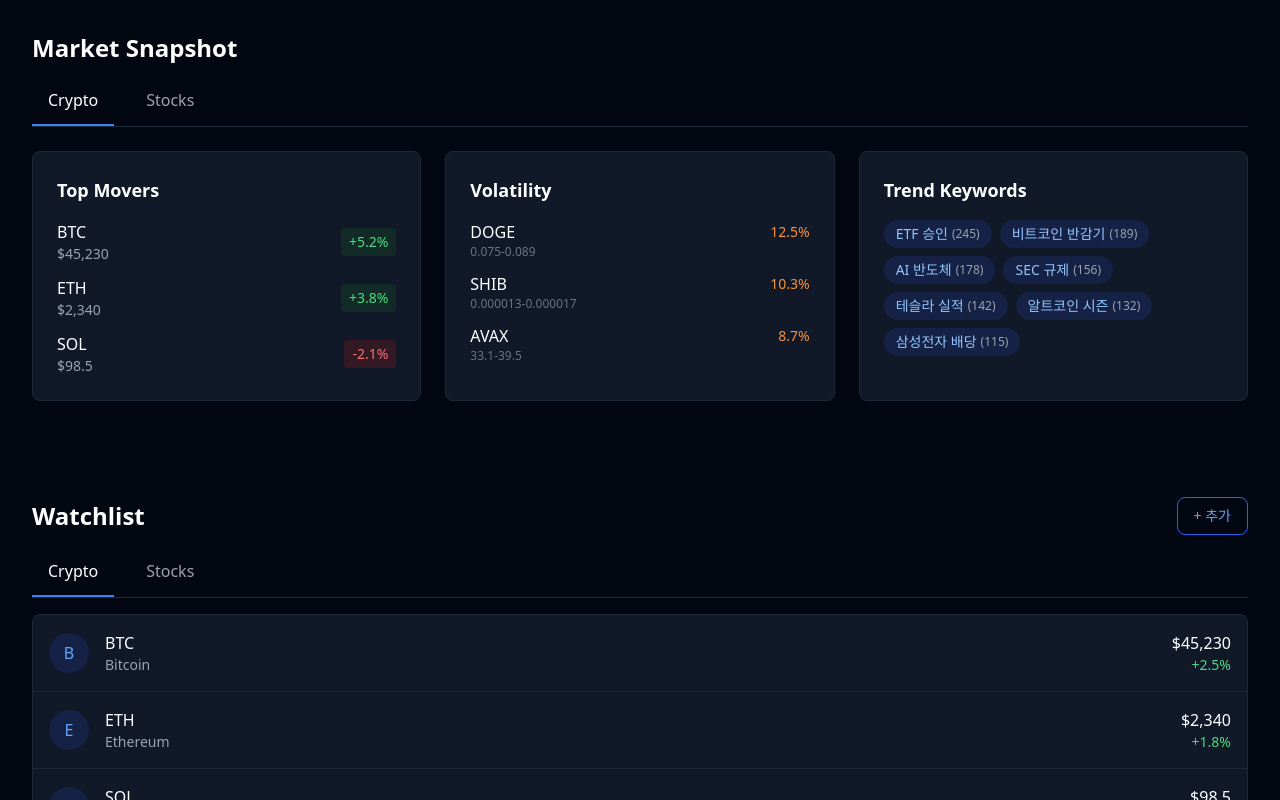
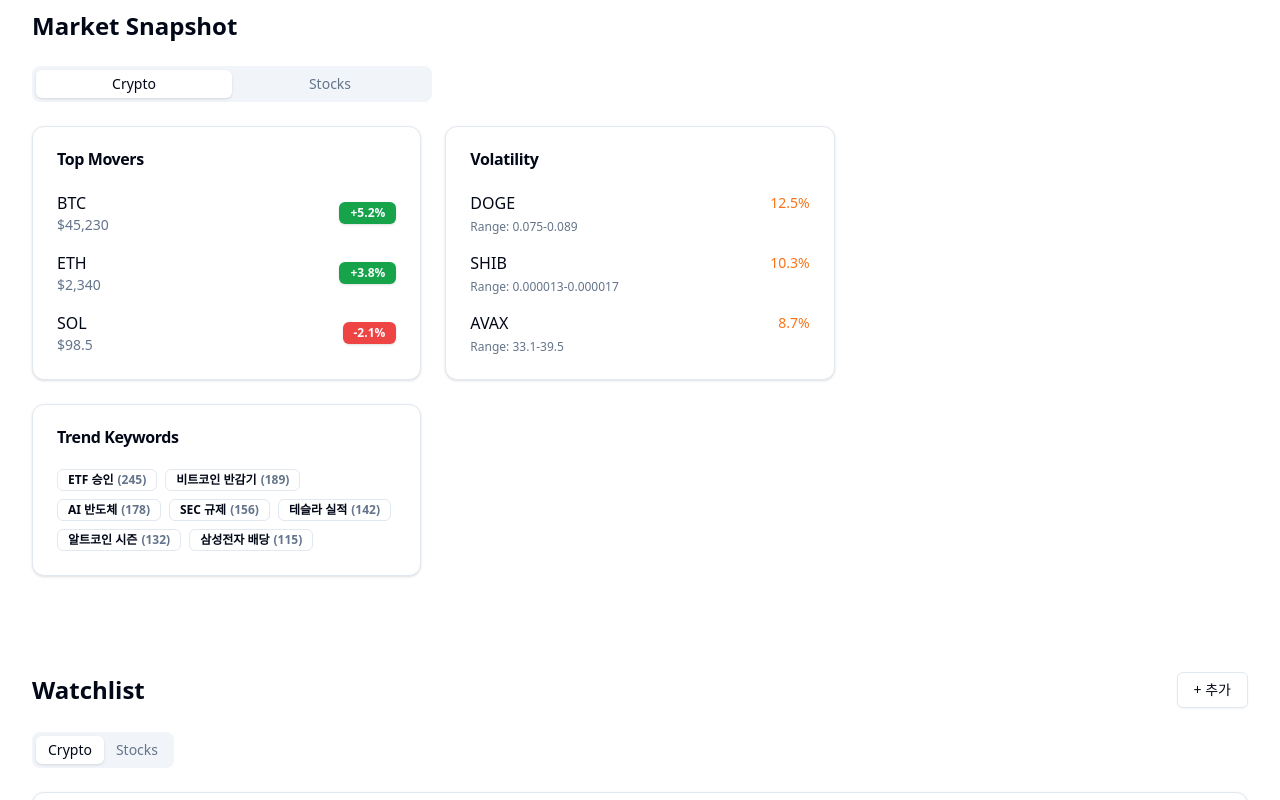
Before and after one commit to kyk02405/clouddx-project, a Next.js app: page / in a window 1280 px wide. Shown: the part 560-1360 px from the top of the page. Built offline with nearby package versions, Linux system fonts and the light colour scheme.

Commit message:
refactor: shadcn/ui 컴포넌트 적용 (Hero, MarketSnapshot, WatchlistPreview)

```diff
--- a/components/MarketSnapshot.tsx
+++ b/components/MarketSnapshot.tsx
@@ -2,6 +2,9 @@
 
 import { useEffect, useState } from "react";
 import LoadingSkeleton from "./LoadingSkeleton";
+import { Card, CardContent, CardHeader, CardTitle } from "@/components/ui/card";
+import { Tabs, TabsContent, TabsList, TabsTrigger } from "@/components/ui/tabs";
+import { Badge } from "@/components/ui/badge";
 
 interface AssetData {
     topMovers: Array<{ symbol: string; name: string; price: number; change: number; volume: string; market?: string }>;
@@ -17,7 +20,6 @@
 export default function MarketSnapshot() {
     const [data, setData] = useState<MarketData | null>(null);
     const [error, setError] = useState<string | null>(null);
-    const [activeTab, setActiveTab] = useState<"crypto" | "stocks">("crypto");
 
     useEffect(() => {
         fetch("/api/public/market")
@@ -30,9 +32,11 @@
         return (
             <section className="px-4 py-12 sm:px-6 lg:px-8">
                 <div className="mx-auto max-w-7xl">
-                    <div className="rounded-lg border border-red-900/50 bg-red-950/20 p-6 text-center text-red-400">
+                    <Card className="border-destructive/50 bg-destructive/10">
+                        <CardContent className="flex items-center justify-center p-6 text-destructive">
                             {error}
-                    </div>
+                        </CardContent>
+                    </Card>
                 </div>
             </section>
         );
@@ -42,7 +46,7 @@
         return (
             <section className="px-4 py-12 sm:px-6 lg:px-8">
                 <div className="mx-auto max-w-7xl">
-                    <h2 className="mb-6 text-2xl font-bold text-white">Market Snapshot</h2>
+                    <h2 className="mb-6 text-2xl font-bold text-foreground">Market Snapshot</h2>
                     <div className="grid gap-6 md:grid-cols-3">
                         <LoadingSkeleton />
                         <LoadingSkeleton />
@@ -53,108 +57,128 @@
         );
     }
 
-    const currentData = activeTab === "crypto" ? data.crypto : data.stocks;
+    return (
+        <section id="market" className="bg-background px-4 py-12 sm:px-6 lg:px-8">
+            <div className="mx-auto max-w-7xl">
+                <h2 className="mb-6 text-2xl font-bold text-foreground">Market Snapshot</h2>
+
+                <Tabs defaultValue="crypto" className="w-full">
+                    <TabsList className="mb-6 grid w-full max-w-[400px] grid-cols-2">
+                        <TabsTrigger value="crypto">Crypto</TabsTrigger>
+                        <TabsTrigger value="stocks">Stocks</TabsTrigger>
+                    </TabsList>
+
+                    <div className="grid gap-6 md:grid-cols-3">
+                        {/* Top Movers - Shared Content Structure for both tabs to avoid duplication if preferred,
+                but separating for clarity as they map to different data keys */}
+                        {["crypto", "stocks"].map((type) => {
+                            const currentData = data[type as keyof MarketData] as AssetData;
+                            if (!currentData) return null;
 
                             return (
-        <section id="market" className="bg-gray-950 px-4 py-12 sm:px-6 lg:px-8">
-            <div className="mx-auto max-w-7xl">
-                <h2 className="mb-6 text-2xl font-bold text-white">Market Snapshot</h2>
-
-                {/* Tabs */}
-                <div className="mb-6 flex gap-4 border-b border-gray-800">
-                    <button
-                        onClick={() => setActiveTab("crypto")}
-                        className={`border-b-2 px-4 pb-3 font-medium transition ${activeTab === "crypto"
-                                ? "border-blue-500 text-white"
-                                : "border-transparent text-gray-400 hover:text-gray-300"
-                            }`}
-                    >
-                        Crypto
-                    </button>
-                    <button
-                        onClick={() => setActiveTab("stocks")}
-                        className={`border-b-2 px-4 pb-3 font-medium transition ${activeTab === "stocks"
-                                ? "border-blue-500 text-white"
-                                : "border-transparent text-gray-400 hover:text-gray-300"
-                            }`}
-                    >
-                        Stocks
-                    </button>
-                </div>
-
-                <div className="grid gap-6 md:grid-cols-3">
-                    {/* Top Movers */}
-                    <div className="rounded-lg border border-gray-800 bg-gray-900 p-6">
-                        <h3 className="mb-4 text-lg font-semibold text-white">Top Movers</h3>
-                        <div className="space-y-3">
+                                <TabsContent key={type} value={type} className="col-span-2 mt-0">
+                                    <div className="grid gap-6 md:grid-cols-2">
+                                        <Card>
+                                            <CardHeader>
+                                                <CardTitle>Top Movers</CardTitle>
+                                            </CardHeader>
+                                            <CardContent>
+                                                <div className="space-y-4">
                                                     {currentData.topMovers.map((asset) => (
                                                         <div key={asset.symbol} className="flex items-center justify-between">
                                                             <div>
                                                                 <div className="flex items-center gap-2">
-                                            <span className="font-medium text-white">{asset.symbol}</span>
+                                                                    <span className="font-medium">{asset.symbol}</span>
                                                                     {asset.market && (
-                                                <span className="rounded bg-gray-800 px-1.5 py-0.5 text-xs text-gray-400">
+                                                                        <Badge variant="secondary" className="text-xs">
                                                                             {asset.market}
-                                                </span>
+                                                                        </Badge>
                                                                     )}
                                                                 </div>
-                                        <div className="text-sm text-gray-400">
+                                                                <div className="text-sm text-muted-foreground">
                                                                     ${asset.price.toLocaleString()}
                                                                 </div>
                                                             </div>
-                                    <div
-                                        className={`rounded px-2 py-1 text-sm font-medium ${asset.change > 0
-                                                ? "bg-green-900/30 text-green-400"
-                                                : "bg-red-900/30 text-red-400"
-                                            }`}
+                                                            <Badge
+                                                                variant={asset.change > 0 ? "default" : "destructive"}
+                                                                className={asset.change > 0 ? "bg-green-600 hover:bg-green-700" : ""}
                                                             >
                                                                 {asset.change > 0 ? "+" : ""}
                                                                 {asset.change}%
+                                                            </Badge>
+                                                        </div>
+                                                    ))}
+                                                </div>
+                                            </CardContent>
+                                        </Card>
+
+                                        <Card>
+                                            <CardHeader>
+                                                <CardTitle>Volatility</CardTitle>
+                                            </CardHeader>
+                                            <CardContent>
+                                                <div className="space-y-4">
+                                                    {currentData.volatility.map((asset) => (
+                                                        <div key={asset.symbol}>
+                                                            <div className="flex items-center justify-between">
+                                                                <div className="flex items-center gap-2">
+                                                                    <span className="font-medium">{asset.symbol}</span>
+                                                                    {asset.market && (
+                                                                        <Badge variant="secondary" className="text-xs">
+                                                                            {asset.market}
+                                                                        </Badge>
+                                                                    )}
+                                                                </div>
+                                                                <div className="text-sm text-orange-500 font-medium">
+                                                                    {asset.volatility}%
+                                                                </div>
+                                                            </div>
+                                                            <div className="text-xs text-muted-foreground mt-1">
+                                                                Range: {asset.range}
                                                             </div>
                                                         </div>
                                                     ))}
                                                 </div>
+                                            </CardContent>
+                                        </Card>
                                     </div>
+                                </TabsContent>
+                            );
+                        })}
 
-                    {/* Volatility */}
-                    <div className="rounded-lg border border-gray-800 bg-gray-900 p-6">
-                        <h3 className="mb-4 text-lg font-semibold text-white">Volatility</h3>
-                        <div className="space-y-3">
-                            {currentData.volatility.map((asset) => (
-                                <div key={asset.symbol}>
-                                    <div className="flex items-center justify-between">
-                                        <div className="flex items-center gap-2">
-                                            <span className="font-medium text-white">{asset.symbol}</span>
-                                            {asset.market && (
-                                                <span className="rounded bg-gray-800 px-1.5 py-0.5 text-xs text-gray-400">
-                                                    {asset.market}
+                        {/* Trend Keywords - Fixed position outside tabs if it's shared, or inside if specific */}
+                        {/* Since API returns shared trendKeywords, we place it outside the tab content flow or duplicate visually.
+                Here I'll place it as a separate card that stays visible or make it part of the grid layout.
+                Given the previous layout had 3 columns (Movers, Volatility, Trends),
+                I will adapt the layout:
+                Left 2 cols: Tabs (Movers + Volatility)
+                Right 1 col: Trends (Static)
+            */}
+                        <div className="hidden md:block">
+                            {/* This placeholder keeps the grid structure if we want trend keywords to be side-by-side with tabs content.
+                   However, TabsContent wraps the first two cards. Use absolute positioning or flex?
+                   Better approach: Grid wrapper outside.
+               */}
+                        </div>
+                        <Card className="h-fit">
+                            <CardHeader>
+                                <CardTitle>Trend Keywords</CardTitle>
+                            </CardHeader>
+                            <CardContent>
+                                <div className="flex flex-wrap gap-2">
+                                    {data.trendKeywords.map((item) => (
+                                        <Badge key={item.keyword} variant="outline" className="cursor-pointer hover:bg-accent">
+                                            {item.keyword}
+                                            <span className="ml-1 text-xs text-muted-foreground">
+                                                ({item.count})
                                             </span>
-                                            )}
-                                        </div>
-                                        <div className="text-sm text-orange-400">{asset.volatility}%</div>
-                                    </div>
-                                    <div className="text-xs text-gray-500">{asset.range}</div>
-                                </div>
+                                        </Badge>
                                     ))}
                                 </div>
+                            </CardContent>
+                        </Card>
                     </div>
-
-                    {/* Trend Keywords */}
-                    <div className="rounded-lg border border-gray-800 bg-gray-900 p-6">
-                        <h3 className="mb-4 text-lg font-semibold text-white">Trend Keywords</h3>
-                        <div className="flex flex-wrap gap-2">
-                            {data.trendKeywords.map((item) => (
-                                <div
-                                    key={item.keyword}
-                                    className="flex items-center gap-1 rounded-full bg-blue-900/30 px-3 py-1 text-sm text-blue-300"
-                                >
-                                    <span>{item.keyword}</span>
-                                    <span className="text-xs text-gray-400">({item.count})</span>
-                                </div>
-                            ))}
-                        </div>
-                    </div>
-                </div>
+                </Tabs>
             </div>
         </section>
     );
--- a/components/WatchlistPreview.tsx
+++ b/components/WatchlistPreview.tsx
@@ -1,6 +1,11 @@
 "use client";
 
 import { useState } from "react";
+import { Card, CardContent, CardHeader, CardTitle } from "@/components/ui/card";
+import { Tabs, TabsContent, TabsList, TabsTrigger } from "@/components/ui/tabs";
+import { Button } from "@/components/ui/button";
+import { Avatar, AvatarFallback, AvatarImage } from "@/components/ui/avatar";
+import { Badge } from "@/components/ui/badge";
 
 const dummyWatchlist = {
     crypto: [
@@ -18,68 +23,55 @@
 };
 
 export default function WatchlistPreview() {
-    const [activeTab, setActiveTab] = useState<"crypto" | "stocks">("crypto");
-    const watchlist = activeTab === "crypto" ? dummyWatchlist.crypto : dummyWatchlist.stocks;
-
     return (
-        <section className="bg-gray-950 px-4 py-12 sm:px-6 lg:px-8">
+        <section className="bg-background px-4 py-12 sm:px-6 lg:px-8">
             <div className="mx-auto max-w-7xl">
                 <div className="mb-6 flex items-center justify-between">
-                    <h2 className="text-2xl font-bold text-white">Watchlist</h2>
-                    <button className="rounded-lg border border-blue-600 px-4 py-2 text-sm font-medium text-blue-400 transition hover:bg-blue-600 hover:text-white">
+                    <h2 className="text-2xl font-bold text-foreground">Watchlist</h2>
+                    <Button variant="outline">
                         + 추가
-                    </button>
+                    </Button>
                 </div>
 
-                {/* Tabs */}
-                <div className="mb-4 flex gap-4 border-b border-gray-800">
-                    <button
-                        onClick={() => setActiveTab("crypto")}
-                        className={`border-b-2 px-4 pb-3 font-medium transition ${activeTab === "crypto"
-                                ? "border-blue-500 text-white"
-                                : "border-transparent text-gray-400 hover:text-gray-300"
-                            }`}
-                    >
-                        Crypto
-                    </button>
-                    <button
-                        onClick={() => setActiveTab("stocks")}
-                        className={`border-b-2 px-4 pb-3 font-medium transition ${activeTab === "stocks"
-                                ? "border-blue-500 text-white"
-                                : "border-transparent text-gray-400 hover:text-gray-300"
-                            }`}
-                    >
-                        Stocks
-                    </button>
-                </div>
+                <Tabs defaultValue="crypto" className="w-full">
+                    <TabsList className="mb-4">
+                        <TabsTrigger value="crypto">Crypto</TabsTrigger>
+                        <TabsTrigger value="stocks">Stocks</TabsTrigger>
+                    </TabsList>
 
-                <div className="rounded-lg border border-gray-800 bg-gray-900">
-                    <div className="divide-y divide-gray-800">
-                        {watchlist.map((asset: any) => (
+                    {["crypto", "stocks"].map((type) => (
+                        <TabsContent key={type} value={type}>
+                            <Card>
+                                <CardContent className="p-0">
+                                    <div className="divide-y divide-border">
+                                        {dummyWatchlist[type as keyof typeof dummyWatchlist].map((asset) => (
                                             <div
                                                 key={asset.symbol}
-                                className="flex items-center justify-between p-4 transition hover:bg-gray-800"
+                                                className="flex items-center justify-between p-4 transition hover:bg-muted/50"
                                             >
                                                 <div className="flex items-center gap-4">
-                                    <div className="flex h-10 w-10 items-center justify-center rounded-full bg-blue-900/30 text-blue-400">
-                                        {asset.symbol.charAt(0)}
-                                    </div>
+                                                    <Avatar>
+                                                        <AvatarImage src={`https://logo.clearbit.com/${asset.symbol.toLowerCase()}.com`} />
+                                                        <AvatarFallback className="bg-primary/10 text-primary">
+                                                            {asset.symbol.substring(0, 2)}
+                                                        </AvatarFallback>
+                                                    </Avatar>
                                                     <div>
                                                         <div className="flex items-center gap-2">
-                                            <span className="font-medium text-white">{asset.symbol}</span>
+                                                            <span className="font-medium text-foreground">{asset.symbol}</span>
                                                             {asset.market && (
-                                                <span className="rounded bg-gray-800 px-1.5 py-0.5 text-xs text-gray-400">
+                                                                <Badge variant="outline" className="text-[10px] px-1 py-0 h-5">
                                                                     {asset.market}
-                                                </span>
+                                                                </Badge>
                                                             )}
                                                         </div>
-                                        <div className="text-sm text-gray-400">{asset.name}</div>
+                                                        <div className="text-sm text-muted-foreground">{asset.name}</div>
                                                     </div>
                                                 </div>
                                                 <div className="text-right">
-                                    <div className="font-medium text-white">{asset.value}</div>
+                                                    <div className="font-medium text-foreground">{asset.value}</div>
                                                     <div
-                                        className={`text-sm ${asset.change > 0 ? "text-green-400" : "text-red-400"
+                                                        className={`text-sm ${asset.change > 0 ? "text-green-600" : "text-destructive"
                                                             }`}
                                                     >
                                                         {asset.change > 0 ? "+" : ""}
@@ -89,7 +81,11 @@
                                             </div>
                                         ))}
                                     </div>
-                </div>
+                                </CardContent>
+                            </Card>
+                        </TabsContent>
+                    ))}
+                </Tabs>
             </div>
         </section>
     );
```
Also changed, not shown: components/Hero.tsx (+9 -7 lines). Lines whose indentation alone changed are shown as unchanged.
